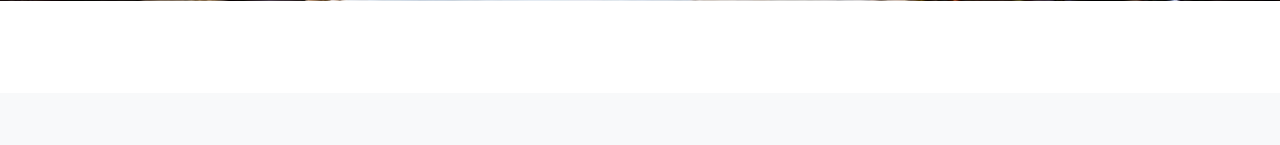
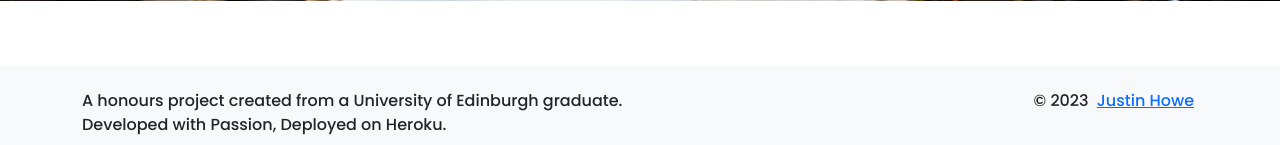
Before and after one commit to JHoweWowe/Honours-Project-Code, a Flask app: page / in a window 1280 px wide. Shown: the part 707-852 px from the top of the page. Before the commit the page ends 708 px from the top, so only its background shows below. Run offline with Flask 2, Linux system fonts and the light colour scheme; data that the repository does not hold is empty; parts of the project's set-up code (start-up, migrations or seed data) failed here and were passed over; some libraries are stand-ins or nearby versions.

Commit message:
Update documentation and add footer

```diff
--- a/main.py
+++ b/main.py
@@ -15,6 +15,7 @@ username = config.get('food_recipe_database', 'username')
 password = config.get('food_recipe_database', 'password')
 hostname = config.get('food_recipe_database', 'hostname')
 uri = base_uri + username + ':' + password + '@' + hostname + '/db?retryWrites=true&w=majority'
+uri = 'mongodb://localhost:27017/?readPreference=primary&directConnection=true&ssl=false'
 
 mongo = pymongo.MongoClient(uri)
 
--- a/static/base.css
+++ b/static/base.css
@@ -92,6 +92,18 @@ body {
     display: flex;
 }
 
+footer {
+    background-color: #f8f9fa;
+    padding: 8px 0px;
+}
+footer .row {
+    text-align: center;
+}
+#footer-left, #footer-right {
+    text-align: center;
+    margin-top: 16px;
+}
+
 /** Screens larger than 768px which is default breakpoint **/
 @media screen and (min-width: 768px) {
     #nav-title {
@@ -112,4 +124,17 @@ body {
         margin: 8px;
         height: 700px;
     }
+    #footer-left {
+        justify-content: center;
+        text-align: left;
+        font-size: 1rem;
+    }
+    #footer-right {
+        justify-content: end;
+        text-align: right;
+        font-size: 1rem;
+    }
+    footer a {
+        margin: 0px 4px;
+    }
 }
--- a/templates/base.html
+++ b/templates/base.html
@@ -64,6 +64,20 @@
         {% block content %} {% endblock %}
     </div>
 
+    <footer class="footer">
+		<div id="footer-div" class="container">
+			<div class="row">
+				<div id="footer-left" class="col-md-8">
+                    A honours project created from a University of Edinburgh graduate. <br>
+                    Developed with Passion, Deployed on Heroku.
+				</div>
+				<div id="footer-right" class="col-md-4">
+					<p>© 2023 <a id="justin-howe-link" href="https://justinhowe.me/" target="_blank">Justin Howe</a>
+				</div>
+			</div>
+		</div>
+	</footer>
+
     <!-- Optional JS -->
     <script src="https://code.jquery.com/jquery-3.3.1.slim.min.js" integrity="sha384-q8i/X+965DzO0rT7abK41JStQIAqVgRVzpbzo5smXKp4YfRvH+8abtTE1Pi6jizo" crossorigin="anonymous"></script>
     <script src="https://cdn.jsdelivr.net/npm/@popperjs/core@2.10.2/dist/umd/popper.min.js" integrity="sha384-7+zCNj/IqJ95wo16oMtfsKbZ9ccEh31eOz1HGyDuCQ6wgnyJNSYdrPa03rtR1zdB" crossorigin="anonymous"></script>
```
Also changed, not shown: README.md.
